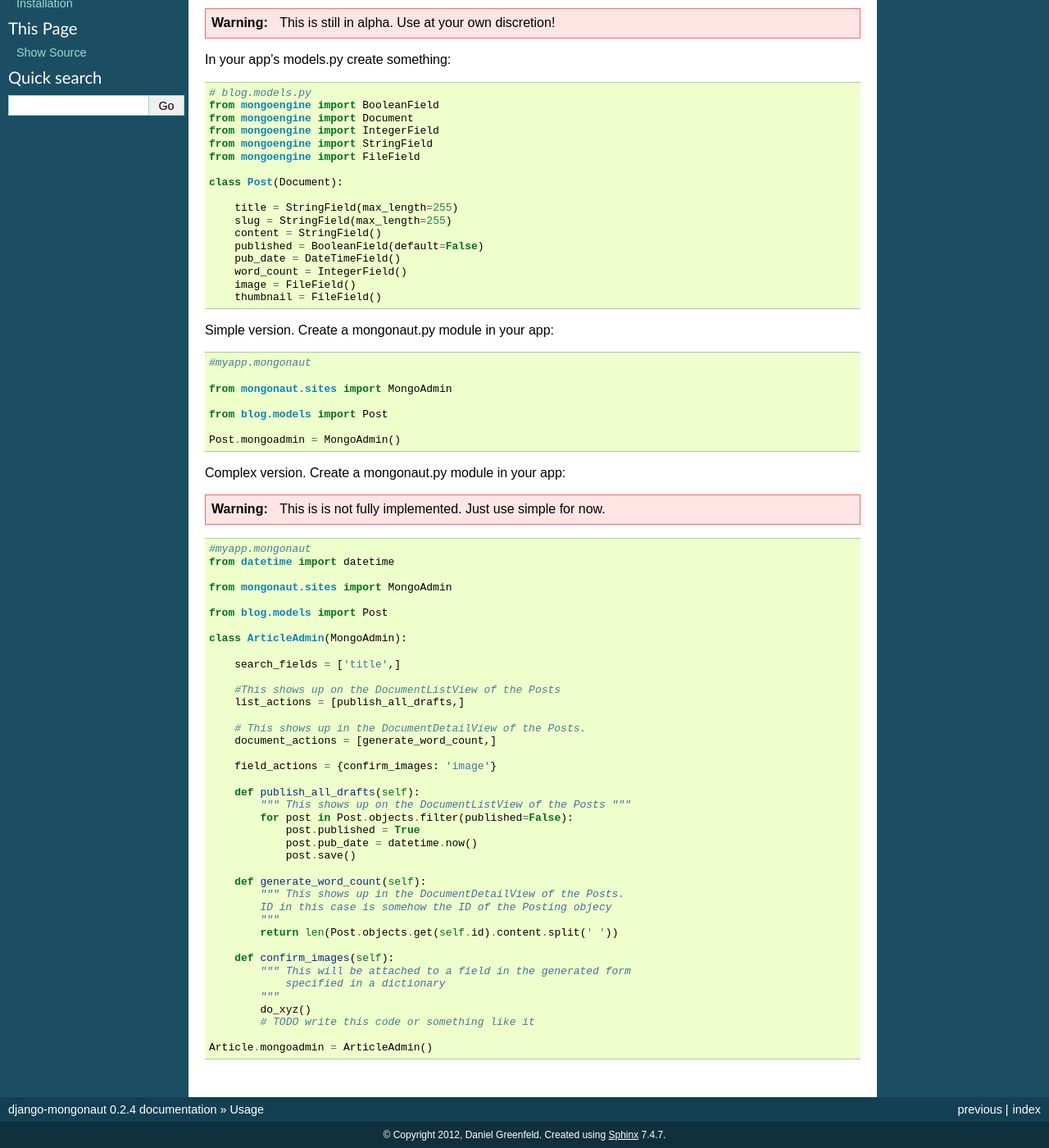
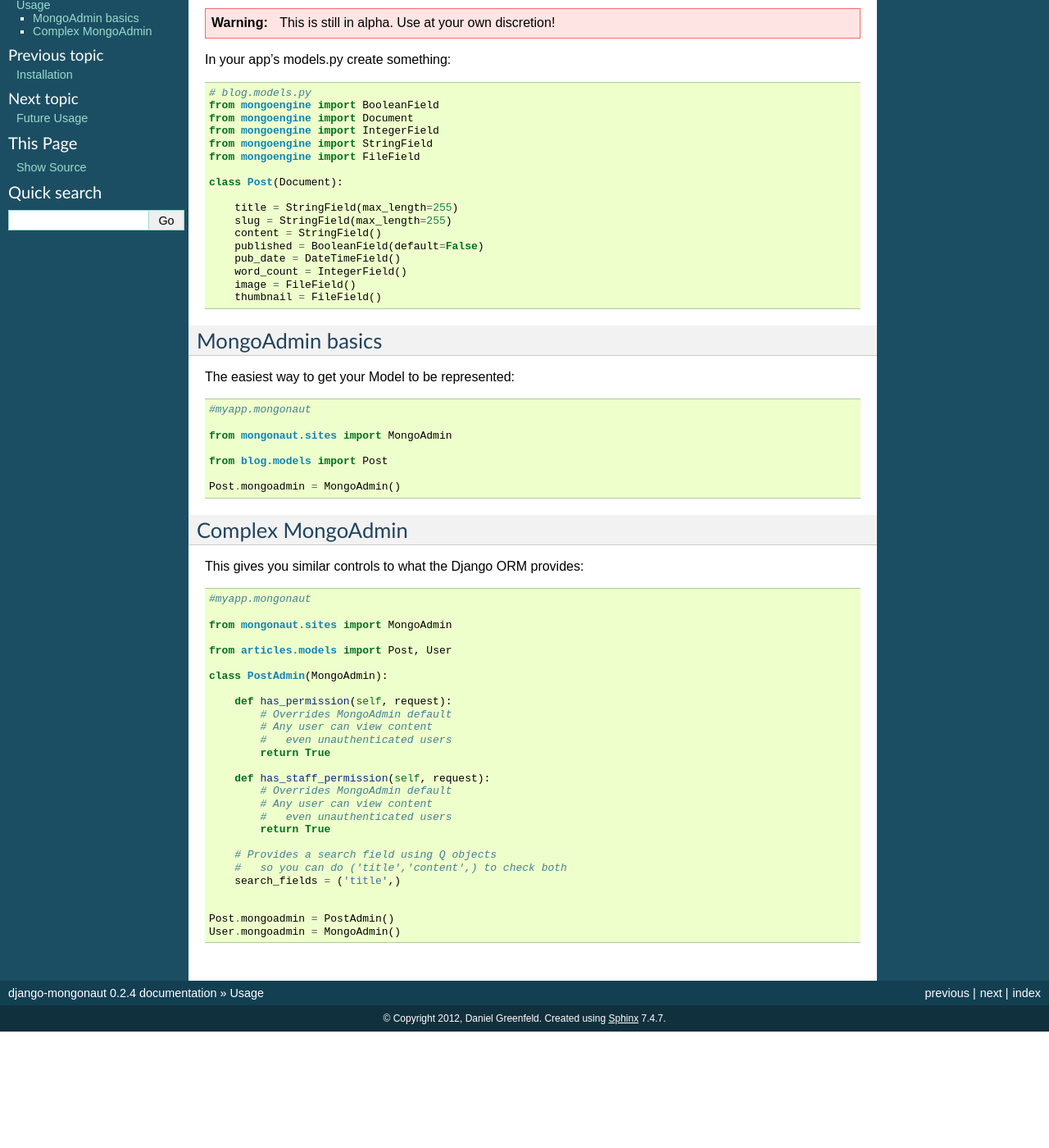
Before and after one commit to jazzband/django-mongonaut, a Sphinx documentation site: the page built from docs/usage.rst, in a window 1280 px wide and 1400 px high, scrolled down 76 px. Shown: the whole window at 82% size. Built offline with Sphinx 7.4.7, drawn with Linux system fonts in a browser that asks for light colours; after the commit the page ends 1334 px from its top, so only the background shows below that; some of the changed text lies outside the part shown.

Commit message:
usage cleanup

```diff
--- a/docs/index.rst
+++ b/docs/index.rst
@@ -15,6 +15,7 @@
 
    installation
    usage
+   future_usage
 
 Indices and tables
 ==================
--- a/docs/usage.rst
+++ b/docs/usage.rst
@@ -26,7 +26,10 @@
         image = FileField()
         thumbnail = FileField()
 
-Simple version. Create a mongonaut.py module in your app:
+MongoAdmin basics
+==================
+
+The easiest way to get your Model to be represented:
 
 .. sourcecode:: python
 
@@ -38,50 +41,37 @@
 
     Post.mongoadmin = MongoAdmin()
 
+Complex MongoAdmin
+==================
 
-Complex version. Create a mongonaut.py module in your app:
-
-.. warning:: This is is not fully implemented. Just use simple for now.
+This gives you similar controls to what the Django ORM provides:
 
 .. sourcecode:: python
 
     #myapp.mongonaut
-    from datetime import datetime
 
     from mongonaut.sites import MongoAdmin
 
-    from blog.models import Post
+    from articles.models import Post, User
 
-    class ArticleAdmin(MongoAdmin):
+    class PostAdmin(MongoAdmin):
 
-        search_fields = ['title',]
+        def has_permission(self, request):
+            # Overrides MongoAdmin default
+            # Any user can view content
+            #   even unauthenticated users
+            return True
 
-        #This shows up on the DocumentListView of the Posts
-        list_actions = [publish_all_drafts,]
+        def has_staff_permission(self, request):
+            # Overrides MongoAdmin default
+            # Any user can view content
+            #   even unauthenticated users
+            return True
 
-        # This shows up in the DocumentDetailView of the Posts.
-        document_actions = [generate_word_count,]
+        # Provides a search field using Q objects
+        #   so you can do ('title','content',) to check both
+        search_fields = ('title',)
 
-        field_actions = {confirm_images: 'image'}
 
-        def publish_all_drafts(self):
-            """ This shows up on the DocumentListView of the Posts """
-            for post in Post.objects.filter(published=False):
-                post.published = True
-                post.pub_date = datetime.now()
-                post.save()
-
-        def generate_word_count(self):
-            """ This shows up in the DocumentDetailView of the Posts.
-            ID in this case is somehow the ID of the Posting objecy
-            """
-            return len(Post.objects.get(self.id).content.split(' '))
-
-        def confirm_images(self):
-            """ This will be attached to a field in the generated form
-                specified in a dictionary
-            """
-            do_xyz()
-            # TODO write this code or something like it
-
-    Article.mongoadmin = ArticleAdmin()
+    Post.mongoadmin = PostAdmin()
+    User.mongoadmin = MongoAdmin()
```
Also changed, not shown: docs/future_usage.rst (added, +50 -0 lines), 1 other file.
